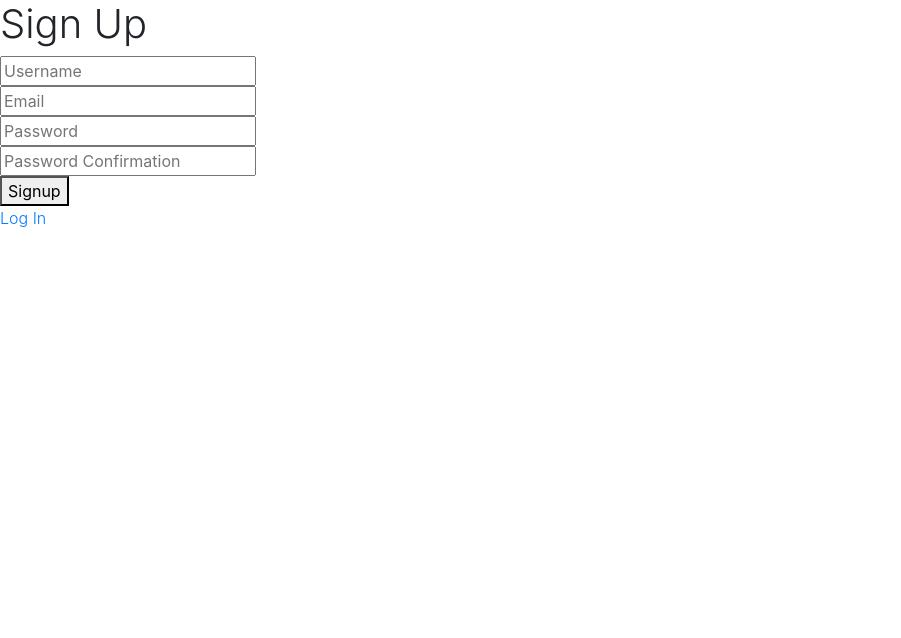
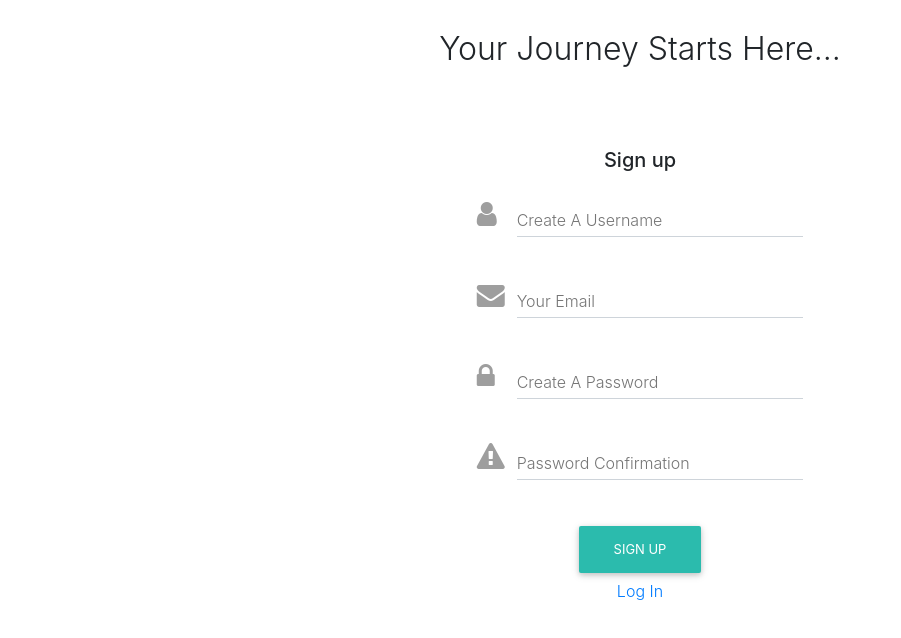
Before and after one commit to enciie/epic-adventures-client, a React (Create React App) app: page /signup in a window 1280 px wide. Shown: the top 638 px of the page, without its empty margins (0-901 px from the left). Built offline with nearby package versions, Linux system fonts and the light colour scheme.

Commit message:
Add styling to signup and login page

```diff
--- a/src/containers/Login.js
+++ b/src/containers/Login.js
@@ -4,6 +4,9 @@ import { connect } from 'react-redux'
 import { withRouter, Link } from 'react-router-dom'
 
 import { loginUser } from '../actions/userActions'
+
+import { MDBContainer, MDBRow, MDBCol, MDBInput, MDBBtn } from 'mdbreact';
+
 
 class Login extends Component {
     constructor() {
@@ -37,15 +40,46 @@ class Login extends Component {
         const { username, password } = this.state
 
         return (
-            <>
-                <h1>Log In</h1>
-                <form onSubmit={this.handleSubmit}>
-                    <input name="username" placeholder="Username" value={username} onChange={this.handleChange} /><br />
-                    <input type='password' name="password" placeholder="Password" value={password} onChange={this.handleChange} /><br />
-                    <button type="submit">Login</button>
-                </form>
-                <Link to='/signup'>Sign Up</Link>
-            </>
+            <MDBContainer>
+                <MDBRow center>
+                    <MDBCol md="4 col-md-offset-4">
+                        <form onSubmit={this.handleSubmit}>
+                            <p className="h5 text-center mb-4">Sign in</p>
+                            <div className="grey-text">
+                                <MDBInput
+                                    name="username"
+                                    label="Your Username"
+                                    value={username}
+                                    onChange={this.handleChange}
+                                    icon="user"
+                                    group
+                                    type="text"
+                                    validate
+                                    error="wrong"
+                                    success="right"
+                                />
+                                <MDBInput
+                                    type='password'
+                                    name="password"
+                                    label="Your Password"
+                                    value={password}
+                                    onChange={this.handleChange}
+                                    icon="lock"
+                                    group
+                                    type="password"
+                                    validate
+                                />
+                            </div>
+                            <div className="text-center">
+                                <MDBBtn type="submit">Login</MDBBtn>
+                            </div>
+                            <div className="text-center">
+                                <Link to='/signup'>Sign Up</Link>
+                            </div>
+                        </form>
+                    </MDBCol>
+                </MDBRow>
+            </MDBContainer>
         )
     }
 }
--- a/src/containers/Signup.js
+++ b/src/containers/Signup.js
@@ -4,6 +4,9 @@ import { connect } from 'react-redux'
 import { withRouter, Link } from 'react-router-dom'
 
 import { signupUser } from '../actions/userActions'
+import { MDBContainer, MDBRow, MDBCol, MDBBtn, MDBInput } from 'mdbreact'
+
+import '../stylesheets/Signup.css'
 
 class Signup extends Component {
     constructor() {
@@ -40,15 +43,70 @@ class Signup extends Component {
 
         return (
             <>
-                <h1>Sign Up</h1>
-                <form onSubmit={ this.handleSubmit }>
-                    <input name="username" placeholder="Username" value={username} onChange={ this.handleChange } /><br />
-                    <input name="email" placeholder="Email" value={email} onChange={ this.handleChange } /><br />
-                    <input type='password' name="password" placeholder="Password" value={password} onChange={ this.handleChange } /><br />
-                    <input type='password' name="password_confirmation" placeholder="Password Confirmation" value={password_confirmation} onChange={ this.handleChange } /><br />
-                    <button type="submit">Signup</button>
-                </form>
-                <Link to='/login'>Log In</Link>
+                <h2 className="headerSignup">Your Journey Starts Here...</h2>
+                <MDBContainer>
+                    <MDBRow center>
+                        <MDBCol md="4 col-md-offset-4">
+                            <form onSubmit={ this.handleSubmit }>
+                                <p className="h5 text-center mb-4">Sign up</p>
+                                <div className="grey-text">
+                                    <MDBInput
+                                        name="username"
+                                        label="Create A Username"
+                                        value={username}
+                                        onChange={ this.handleChange }
+                                        icon="user"
+                                        group
+                                        type="text"
+                                        validate
+                                        error="wrong"
+                                        success="right"
+                                    />
+                                    <MDBInput
+                                        name="email"
+                                        label="Your Email"
+                                        value={email}
+                                        onChange={ this.handleChange }
+                                        icon="envelope"
+                                        group
+                                        type="email"
+                                        validate
+                                        error="wrong"
+                                        success="right"
+                                    />
+                                    <MDBInput
+                                        type='password'
+                                        name="password"
+                                        label="Create A Password"
+                                        value={password}
+                                        onChange={ this.handleChange }
+                                        icon="lock"
+                                        group
+                                        validate
+                                    />
+                                    <MDBInput
+                                        type='password'
+                                        name="password_confirmation"
+                                        label="Password Confirmation"
+                                        value={password_confirmation}
+                                        onChange={ this.handleChange }
+                                        icon="exclamation-triangle"
+                                        group
+                                        validate
+                                        error="wrong"
+                                        success="right"
+                                    />
+                                </div>
+                                <div className="text-center">
+                                    <MDBBtn type="submit">SIGN UP</MDBBtn>
+                                </div>
+                                <div className="text-center">
+                                    <Link className="LoginLink" to='/login'>Log In</Link>
+                                </div>
+                            </form>
+                        </MDBCol>
+                    </MDBRow>
+                </MDBContainer>
             </>
         )
     }
--- /dev/null
+++ b/src/stylesheets/Signup.css
@@ -0,0 +1,10 @@
+.container {
+    margin: auto;
+    padding: 50px;
+}
+
+.headerSignup {
+    margin: auto;
+    text-align: center;
+    padding: 30px;
+}
```
Also changed, not shown: src/stylesheets/Login.css (deleted, +0 -10 lines).
